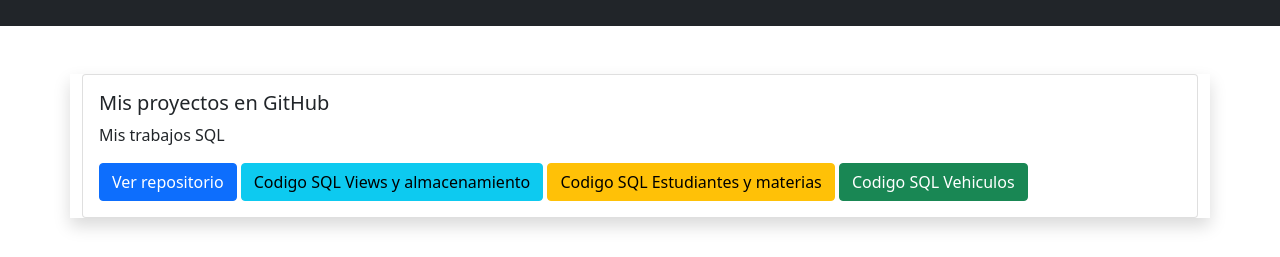
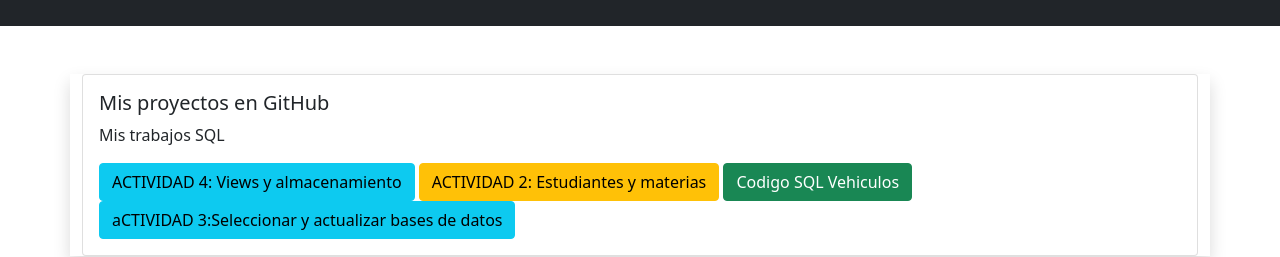
Before and after one commit to anacaszapata/miPortafolio, a plain HTML site: page index.html in a window 1280 px wide. Shown: the part 570-827 px from the top of the page. Drawn offline with nearby package versions, Linux system fonts and the light colour scheme.

Commit message:
Update index.html

```diff
--- a/index.html
+++ b/index.html
@@ -34,10 +34,10 @@ Estoy emocionada de compartir contigo los frutos de mi trabajo y el esfuerzo inv
                 <div class="card-body">
                     <h5 class="card-title">Mis proyectos en GitHub</h5>
                     <p class="card-text">Mis trabajos SQL</p>
-                    <a href="https://github.com/anacaszapata/trabajosSQL" class="btn btn-primary">Ver repositorio</a>
-                    <a href="https://github.com/anacaszapata/trabajosSQL/blob/views/views.sql" class="btn btn-info">Codigo SQL Views y almacenamiento</a>
-                     <a href="https://github.com/anacaszapata/trabajosSQL/blob/actividad-review-1/escuela.sql" class="btn btn-warning">Codigo SQL Estudiantes y materias</a>
-                     <a href="https://github.com/anacaszapata/trabajosSQL/blob/master/vehiculos.sql" class="btn btn-success">Codigo SQL Vehiculos</a>
+                    <a href="https://github.com/anacaszapata/trabajosSQL/blob/views/views.sql" class="btn btn-info">ACTIVIDAD 4: Views y almacenamiento</a>
+                    <a href="https://github.com/anacaszapata/trabajosSQL/blob/actividad-review-1/escuela.sql" class="btn btn-warning">ACTIVIDAD 2: Estudiantes y materias</a>
+                    <a href="https://github.com/anacaszapata/trabajosSQL/blob/master/vehiculos.sql" class="btn btn-success">Codigo SQL Vehiculos</a>
+                    <a href="https://github.com/anacaszapata/trabajosSQL/blob/main/updateDelete.sql" class="btn btn-info">aCTIVIDAD 3:Seleccionar y actualizar bases de datos</a>
 
 
                 </div>
```
